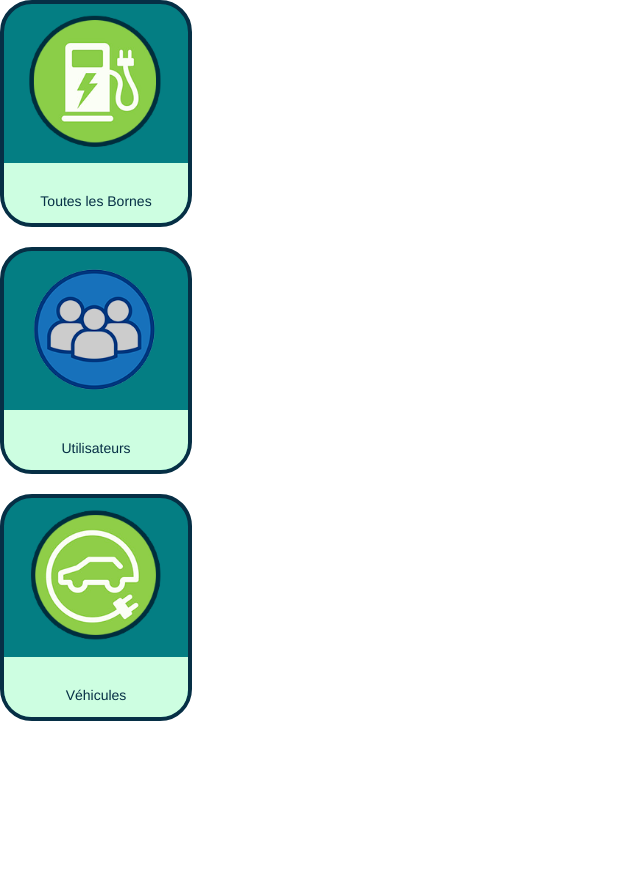
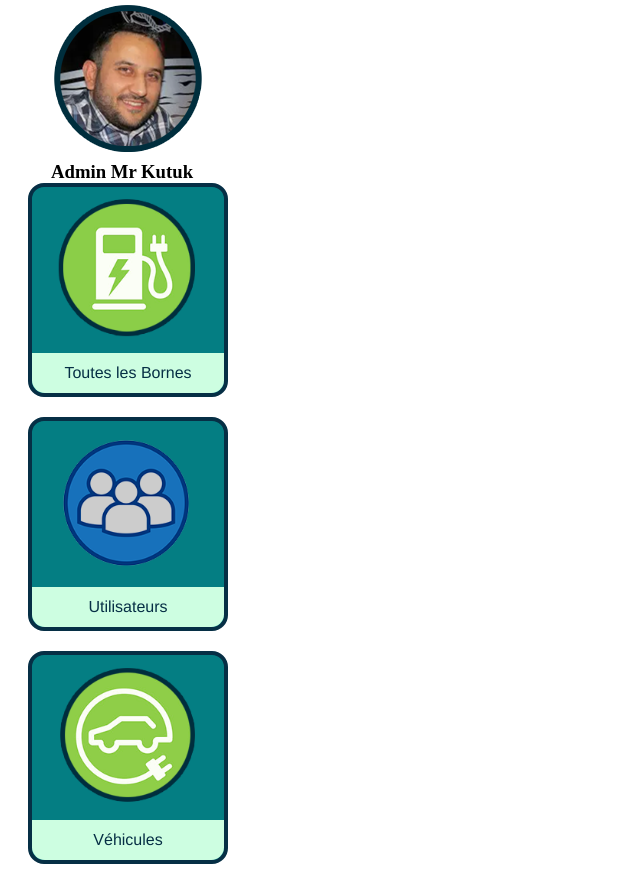
Before and after one commit to vinz-DY/TestGreendrive, a React (Vite) app in the folder frontend/: page /admin in a window 1280 px wide. Shown: the whole page, without its empty margins (0-640 px from the left). Before the commit the page ends 800 px from the top, so only its background shows below. Built offline with nearby package versions, Linux system fonts and the light colour scheme; no server answers.

Commit message:
navbar ok

```diff
--- /dev/null
+++ b/frontend/src/components/NavAdmin.css
@@ -0,0 +1,13 @@
+* {
+  margin: 0;
+  padding: 0;
+  box-sizing: border-box;
+}
+.navAdmin_container {
+  width: 20%;
+  height: 100vh;
+  display: flex;
+  flex-direction: column;
+  justify-content: space-around;
+  align-items: center;
+}
--- a/frontend/src/components/NavAdmin.jsx
+++ b/frontend/src/components/NavAdmin.jsx
@@ -2,14 +2,21 @@ import React from "react";
 import NavBorne from "./NavBorne";
 import NavUser from "./NavUser";
 import NavVehicule from "./NavVehicule";
-import "./NavCard.css";
+import "./NavAdmin.css";
+import AdminImage from "../assets/yavuz.png";
 
 function NavAdmin() {
   return (
-    <div>
-      <NavBorne />
-      <NavUser />
-      <NavVehicule />
+    <div className="navAdmin_container">
+      <div>
+        <img src={AdminImage} alt="photo_admin" />
+        <h3>Admin Mr Kutuk</h3>
+      </div>
+      <div>
+        <NavBorne />
+        <NavUser />
+        <NavVehicule />
+      </div>
     </div>
   );
 }
--- a/frontend/src/components/NavBorne.jsx
+++ b/frontend/src/components/NavBorne.jsx
@@ -6,7 +6,7 @@ import "./NavCard.css";
 function NavBorne() {
   return (
     <Link to="/admin/terminal">
-      <div className="nav_contener">
+      <div className="nav_container">
         <img className="nav_img" src={BorneImage} alt="Borne" />
         <p className="nav_text"> Toutes les Bornes</p>
       </div>
--- a/frontend/src/components/NavCard.css
+++ b/frontend/src/components/NavCard.css
@@ -3,11 +3,11 @@
   padding: 0;
   box-sizing: border-box;
 }
-.nav_contener {
-  border-radius: 2rem;
+.nav_container {
+  border-radius: 1rem;
   border: solid 4px #062f45;
   background-color: #047e83;
-  width: 15%;
+  width: 200px;
   display: flex;
   flex-direction: column;
   align-items: center;
@@ -19,13 +19,11 @@
 .nav_text {
   width: 100%;
   display: flex;
-  flex-direction: column;
   justify-content: center;
   align-items: center;
   background-color: #cdfee1;
-  padding: 1rem 1rem 0rem 1rem;
   max-height: 600px;
-  min-height: 60px;
-  border-radius: 0rem 0rem 1.7rem 1.7rem;
-  font-size: 14px;
+  min-height: 40px;
+  border-radius: 0rem 0rem 0.8rem 0.8rem;
+  font-size: 16px;
 }
--- a/frontend/src/components/NavUser.jsx
+++ b/frontend/src/components/NavUser.jsx
@@ -6,7 +6,7 @@ import "./NavCard.css";
 function NavUser() {
   return (
     <Link to="/admin/user">
-      <div className="nav_contener">
+      <div className="nav_container">
         <img className="nav_img" src={UserImage} alt="Borne" />
         <p className="nav_text"> Utilisateurs</p>
       </div>
--- a/frontend/src/components/NavVehicule.jsx
+++ b/frontend/src/components/NavVehicule.jsx
@@ -6,7 +6,7 @@ import "./NavCard.css";
 function NavVehicule() {
   return (
     <Link to="/admin/car">
-      <div className="nav_contener">
+      <div className="nav_container">
         <img className="nav_img" src={VehiculeImage} alt="Borne" />
         <p className="nav_text"> Véhicules</p>
       </div>
```
Also changed, not shown: frontend/src/assets/yavuz.png (added).
